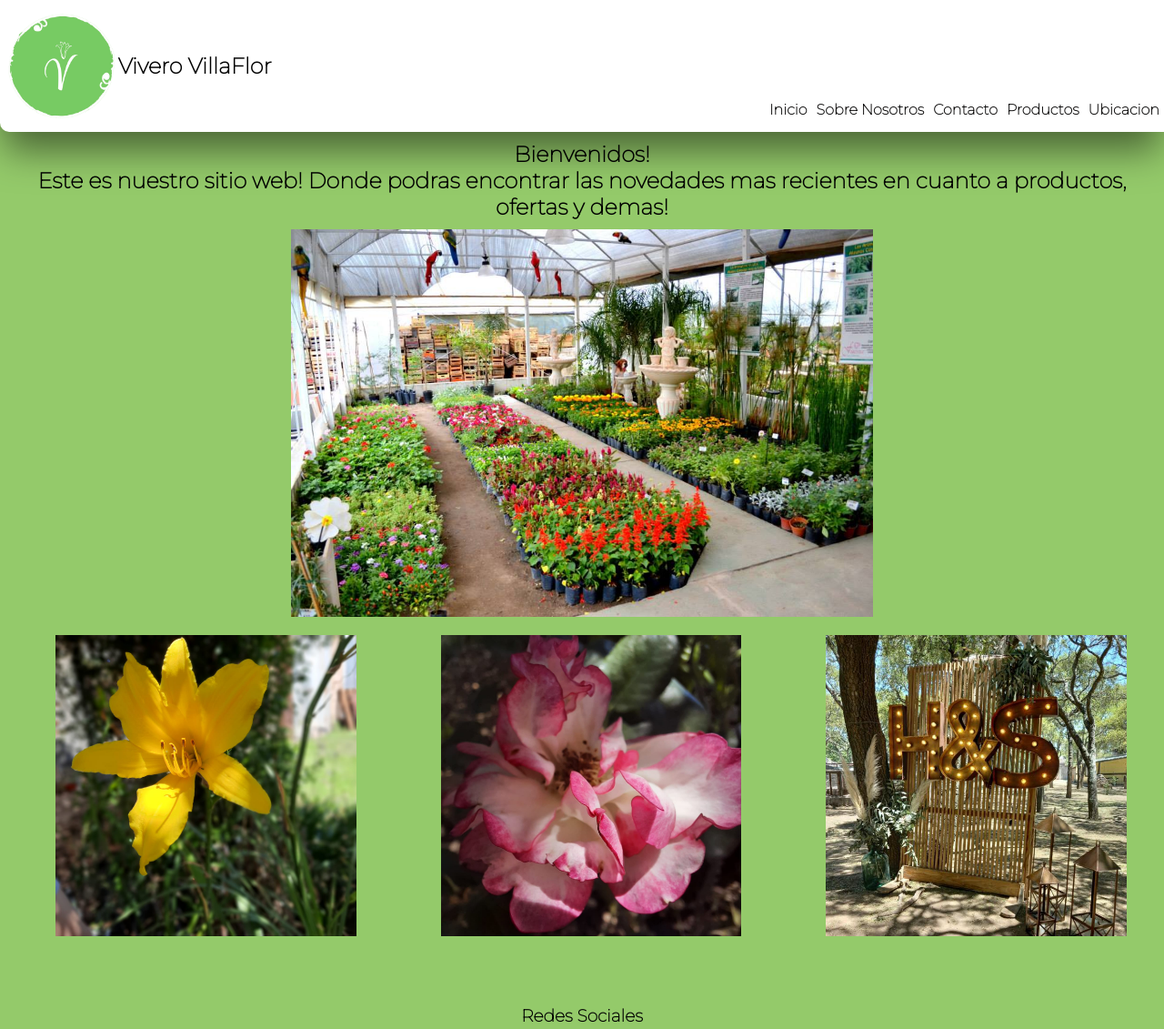
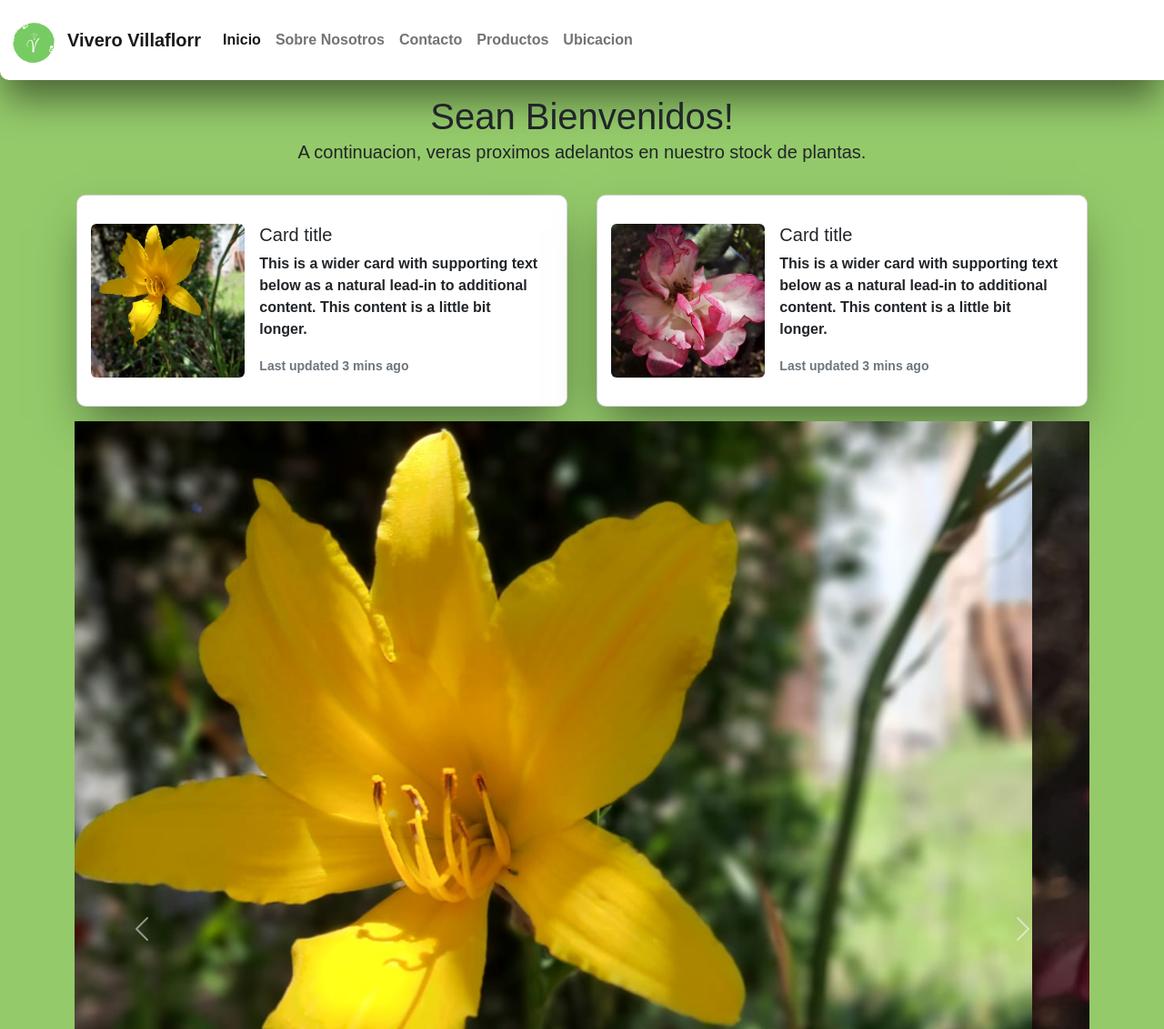
Before and after one commit to LlorcaEzequiel/Vivero-Villaflor-Ezequiel-Llorca, a plain HTML site: page index.html in a window 1280 px wide. Shown: the top 1131 px of the page at 91% size. Drawn offline with nearby package versions, Linux system fonts and the light colour scheme.

Commit message:
bootstrap

```diff
--- a/estilos/style.css
+++ b/estilos/style.css
@@ -20,6 +20,11 @@ header {
     box-shadow: 0  25px 40px -5px rgba(0, 0, 0, 0.5);
     width: 100%;
     align-items: flex-end;
+}
+
+.cardsindex {
+    display: flex;
+    justify-content: center;
 }
 
 header div nav a {
@@ -165,6 +170,11 @@ header div nav a {
     .contenedor__tarjetas {
     grid-template-columns:repeat(2,1fr) ;
     }
+
+    .cardsindex {
+        grid-template-columns:repeat(2,1fr);
+    }
+
 }
 
 @media (max-width:716px) {
@@ -185,6 +195,9 @@ header div nav a {
         justify-content: flex-end;
         width: 100%;
     }
+    .cardsindex {
+        grid-template-columns:repeat(2,1fr);
+    }
 }
 
 @media (max-width:500px){
--- a/index.html
+++ b/index.html
@@ -1,70 +1,119 @@
 <!DOCTYPE html>
-<html lang="es">
-
+<html lang="en">
 <head>
-  <meta charset="UTF-8" />
-  <meta http-equiv="X-UA-Compatible" content="IE=edge" />
-  <meta name="viewport" content="width=device-width, initial-scale=1.0" />
+  <meta charset="UTF-8">
+  <meta http-equiv="X-UA-Compatible" content="IE=edge">
+  <meta name="viewport" content="width=device-width, initial-scale=1.0">
   <title>Vivero Villaflor</title>
-  <link rel="preconnect" href="https://fonts.googleapis.com" />
-  <link rel="preconnect" href="https://fonts.gstatic.com" crossorigin />
-  <link href="https://fonts.googleapis.com/css2?family=Montserrat:wght@100&display=swap" rel="stylesheet" />
+  <link rel="icon" type="image/png" href="./images/logo.png" />
+  <link href="https://cdn.jsdelivr.net/npm/bootstrap@5.2.0-beta1/dist/css/bootstrap.min.css" rel="stylesheet" integrity="sha384-0evHe/X+R7YkIZDRvuzKMRqM+OrBnVFBL6DOitfPri4tjfHxaWutUpFmBp4vmVor" crossorigin="anonymous">
+<script src="https://cdn.jsdelivr.net/npm/bootstrap@5.2.0-beta1/dist/js/bootstrap.bundle.min.js" integrity="sha384-pprn3073KE6tl6bjs2QrFaJGz5/SUsLqktiwsUTF55Jfv3qYSDhgCecCxMW52nD2" crossorigin="anonymous"></script>
 <link rel="stylesheet" href="./estilos/style.css">
-  <link rel="icon" type="image/png" href="./images/logo.png" />
-  <link href="https://unpkg.com/aos@2.3.1/dist/aos.css" rel="stylesheet" />
 </head>
-
 <body>
-
-  <!-- comienzo header -->
-
-  <header>
-    <div class="logoynombre">
-      <img class="logo" src="./images/logo.png" alt="logo emprendimiento" />
-      <h2>Vivero VillaFlor</h2>
+  <header  class="col-sm-12 container-fluid">
+    <div class="text-center">
+      <img src="./images/logo.png" class="rounded my-3" alt="logoindex" width="50px">
     </div>
-    <div class="contenedor__navbar" data-aos="fade-up">
-      <nav class="navbar">
-        <a href="./index.html">Inicio</a>
-        <a href="./pages/nosotros.html">Sobre Nosotros</a>
-        <a href="./pages/contacto.html">Contacto</a>
-        <a href="./pages/productos.html">Productos</a>
-        <a href="./pages/ubicacion.html">Ubicacion</a>
+    <nav class="navbar navbar-expand-lg my-3">
+      <div class="container-fluid">
+        <a class="navbar-brand" href="#">Vivero Villaflorr</a>
+        <button class="navbar-toggler" type="button" data-bs-toggle="collapse" data-bs-target="#navbarNav" aria-controls="navbarNav" aria-expanded="false" aria-label="Toggle navigation">
+          <span class="navbar-toggler-icon"></span>
+        </button>
+        <div class="collapse navbar-collapse" id="navbarNav">
+          <ul class="navbar-nav">
+            <li class="nav-item">
+              <a class="nav-link active" aria-current="page" href="./index.html">Inicio</a>
+            </li>
+            <li class="nav-item">
+              <a class="nav-link" href="./pages/nosotros.html">Sobre Nosotros</a>
+            </li>
+            <li class="nav-item">
+              <a class="nav-link" href="./pages/contacto.html">Contacto</a>
+            </li>
+            <li class="nav-item">
+              <a class="nav-link" href="./pages/productos.html">Productos</a>
+            </li>
+            <li class="nav-item">
+              <a class="nav-link" href="./pages/ubicacion.html">Ubicacion</a>
+            </li>
+            <li class="nav-item">
+              <a class="nav-link disabled"></a>
+            </li>
+          </ul>
+        </div>
+      </div>
     </nav>
-      <nav></nav>
-      <div class="contenedor__menu">🍔</div>
-      </nav>
+  </header>
+  <section>
+    <h1 class="text-center mt-3 mb-0">Sean Bienvenidos!</h1>
+    <p class="lead text-center">
+      A continuacion, veras proximos adelantos en nuestro stock de plantas.
+    </p>
+  </section>
+  <section class="cardsindex">
+  <div class="card mb-3 mx-3 my-3 col-6" style="max-width: 540px;">
+    <div class="row g-0">
+      <div class="col-md-4">
+        <img src="./images/flores 1.jpeg" class="img-fluid rounded middle my-3" alt="planta1">
       </div>
-  </header>
-
-  <!-- termina header -->
-  <!-- comienzo del cuerpo visible -->
-
-  <main>
-    <section class="contenedor">
-      <div class="contenedor__div1">
-        <h1 class="h1">Bienvenidos!</h1>
-        <h2 class="h2">Este es nuestro sitio web! Donde podras encontrar las novedades mas recientes en cuanto a
-          productos, ofertas y demas!</h2>
+      <div class="col-md-8">
+        <div class="card-body">
+          <h5 class="card-title">Card title</h5>
+          <p class="card-text">This is a wider card with supporting text below as a natural lead-in to additional content. This content is a little bit longer.</p>
+          <p class="card-text"><small class="text-muted">Last updated 3 mins ago</small></p>
         </div>
-      <div class="contenedor__div2">
-        <img class="div2__imagen" src="./images/photoindex1.jpg" alt="representacion vivero" data-aos="fade-down-right"/>
       </div>
-      <div class="contenedor__div3" data-aos="flip-left">
-        <img class="div3__imagenes" src="./images/flores 1.jpeg" alt="Flor Amarilla" />
-        <img class="div3__imagenes" src="./images/flores 2.jpeg" alt="Flor Rosa" />
-        <img class="div3__imagenes" src="./images/flores 3.jpg" alt=" Mural Flores" />
+    </div>
+  </div>
+  <div class="card mb-3 mx-3 my-3 col-sm-4 col-md-6" style="max-width: 540px;">
+    <div class="row g-0">
+      <div class="col-md-4">
+        <img src="./images/flores 2.jpeg" class="img-fluid rounded middle my-3" alt="planta1">
+      </div>
+      <div class="col-md-8">
+        <div class="card-body">
+          <h5 class="card-title">Card title</h5>
+          <p class="card-text">This is a wider card with supporting text below as a natural lead-in to additional content. This content is a little bit longer.</p>
+          <p class="card-text"><small class="text-muted">Last updated 3 mins ago</small></p>
+        </div>
+      </div>
+    </div>
   </div>
 </section>
-  </main>
-  <footer class="piedepagina">
-    <h3>Redes Sociales</h3>
-  </footer>
+<section>
+  <!-- Carousel -->
+<div id="demo" class="carousel slide container" data-bs-ride="carousel">
+
+  <!-- Indicators/dots -->
+  <div class="carousel-indicators">
+    <button type="button" data-bs-target="#demo" data-bs-slide-to="0" class="active"></button>
+    <button type="button" data-bs-target="#demo" data-bs-slide-to="1"></button>
+    <button type="button" data-bs-target="#demo" data-bs-slide-to="2"></button>
+  </div>
+
+  <!-- The slideshow/carousel -->
+  <div class="carousel-inner">
+    <div class="carousel-item active">
+      <img src="./images/flores 1.jpeg" alt="flor1" class="d-block w-100">
+    </div>
+    <div class="carousel-item">
+      <img src="./images/flores 2.jpeg" alt="flor2" class="d-block w-100">
+    </div>
+    <div class="carousel-item">
+      <img src="./images/flores 3.jpg" alt="flor3" class="d-block w-100">
+    </div>
+  </div>
+
+  <!-- Left and right controls/icons -->
+  <button class="carousel-control-prev" type="button" data-bs-target="#demo" data-bs-slide="prev">
+    <span class="carousel-control-prev-icon"></span>
+  </button>
+  <button class="carousel-control-next" type="button" data-bs-target="#demo" data-bs-slide="next">
+    <span class="carousel-control-next-icon"></span>
+  </button>
+</div>
+</section>
 </body>
-<!-- fin del cuerpo visible -->
-<script src="https://unpkg.com/aos@2.3.1/dist/aos.js"></script>
-<script>
-  AOS.init();
-</script>
-
 </html>
```
Lines whose indentation alone changed are shown as unchanged.
